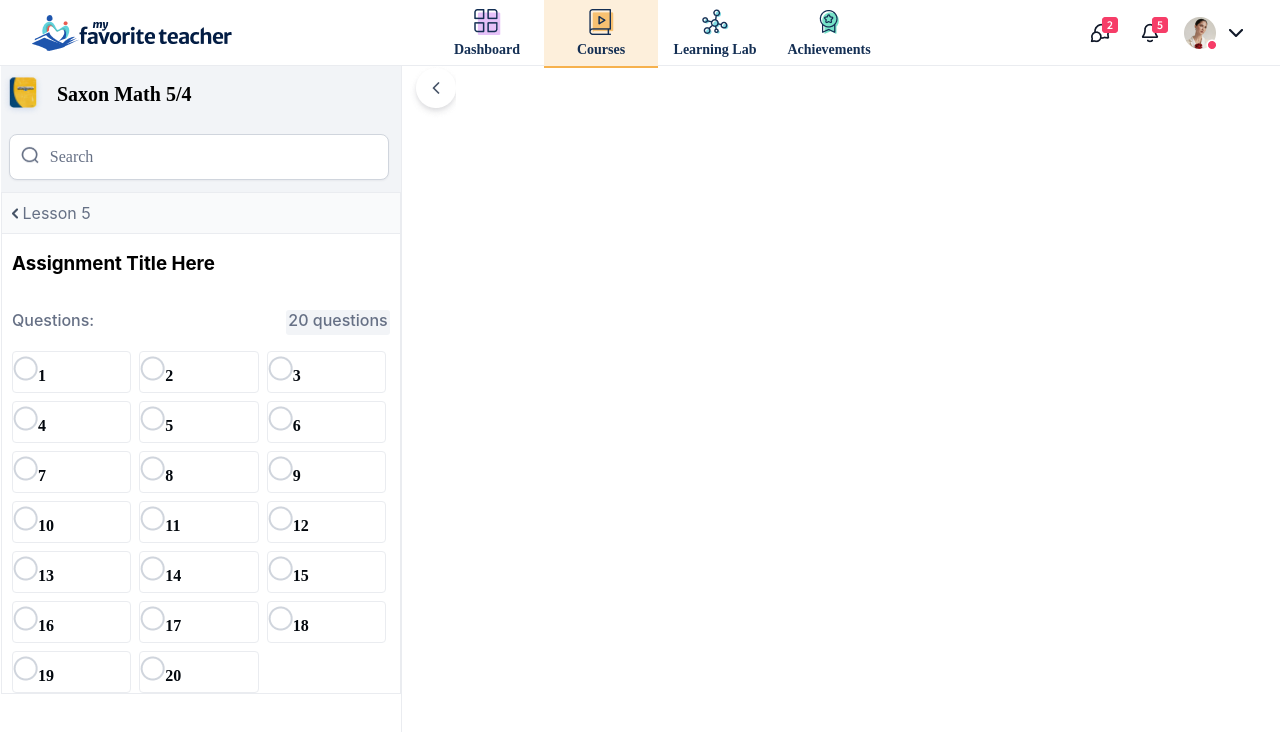
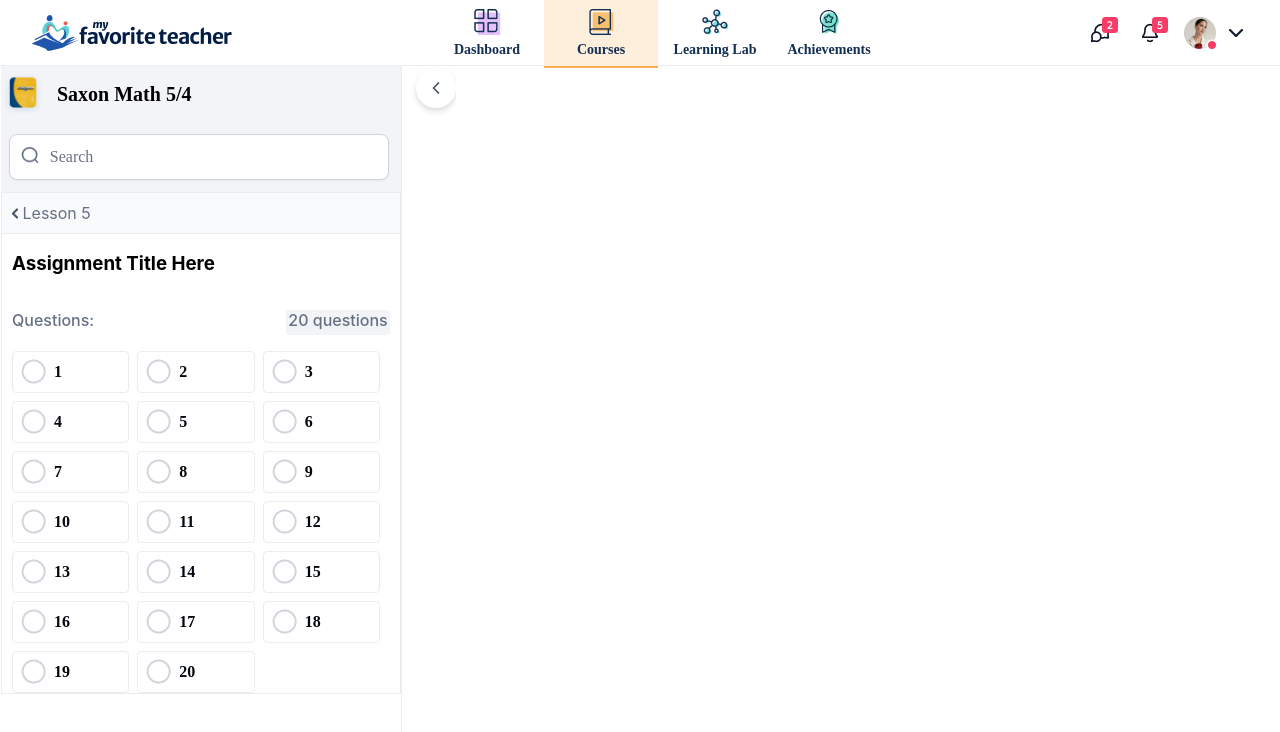
Before and after one commit to Shreyannsh/fillInBlankQuestion, a React (Create React App) app in the folder my-app/: page /courses in a window 1280 px wide. Shown: the top 732 px of the page. Built offline with nearby package versions, Linux system fonts and the light colour scheme.

Commit message:
style refactor

```diff
--- a/my-app/src/coursesPage/questionSection/questionSection.jsx
+++ b/my-app/src/coursesPage/questionSection/questionSection.jsx
@@ -5,6 +5,9 @@ import { useSelector } from "react-redux";
 function QuestionSection() {
   const questionsList = useSelector((state) => state.questionsList);
   const questionNumber = useSelector((state) => state.questionNumber);
+
+  console.log(questionsList);
+  console.log(questionNumber);
 
   const question = questionsList.find(
     (question) => question.id === questionNumber
--- a/my-app/src/questionList/questionList.css
+++ b/my-app/src/questionList/questionList.css
@@ -6,9 +6,9 @@
 }
 
 .questionNumberContainer {
-  width: 117.33px;
+  width: 107.33px;
   height: 40px;
-  padding: 8px, 12px, 8px, 8px;
+  padding-left: 8px;
   border-radius: 4px;
   border: 1px;
   gap: 8px;
--- a/my-app/src/questionList/questionList.jsx
+++ b/my-app/src/questionList/questionList.jsx
@@ -15,18 +15,29 @@ function QuestionsList() {
           className="questionNumberContainer"
           key={ques.id}
           onClick={() =>
-            dispatch({ type: "AddQuestionNumber", payload: ques.id })
+            dispatch({ type: "addQuestionNumber", payload: ques.id })
           }
+          style={{
+            boxShadow:
+              questionNumber === ques.id &&
+              "0px 2px 4px -2px rgba(16, 24, 40, 0.06)",
+            boxShadow:
+              questionNumber === ques.id &&
+              "0px 4px 8px -2px rgba(16, 24, 40, 0.1)",
+            border:
+              questionNumber === ques.id && "1px solid rgba(51, 51, 255, 1)",
+            background: questionNumber === ques.id && "rgba(242, 242, 255, 1)",
+          }}
         >
-          <p className="questionNumber">
-            {ques.answered === "correct" && <img src="/assets/correct.png" />}
-            {ques.answered === "wrong" && <img src="/assets/wrong.png" />}
-            {questionNumber === 0 && <img src="/assets/not-attempted.png" />}
-            {questionNumber !== 0 && ques.answered === "" && (
-              <img src="/assets/progress.png" />
-            )}
-            {ques.id}
-          </p>
+          {ques.answered === "correct" && <img src="/assets/correct.png" />}
+          {ques.answered === "wrong" && <img src="/assets/wrong.png" />}
+          {ques.answered === "" && questionNumber !== ques.id && (
+            <img src="/assets/not-attempted.png" />
+          )}
+          {questionNumber === ques.id && ques.answered === "" && (
+            <img src="/assets/progress.png" />
+          )}
+          <p className="questionNumber">{ques.id}</p>
         </div>
       ))}
     </div>
```
